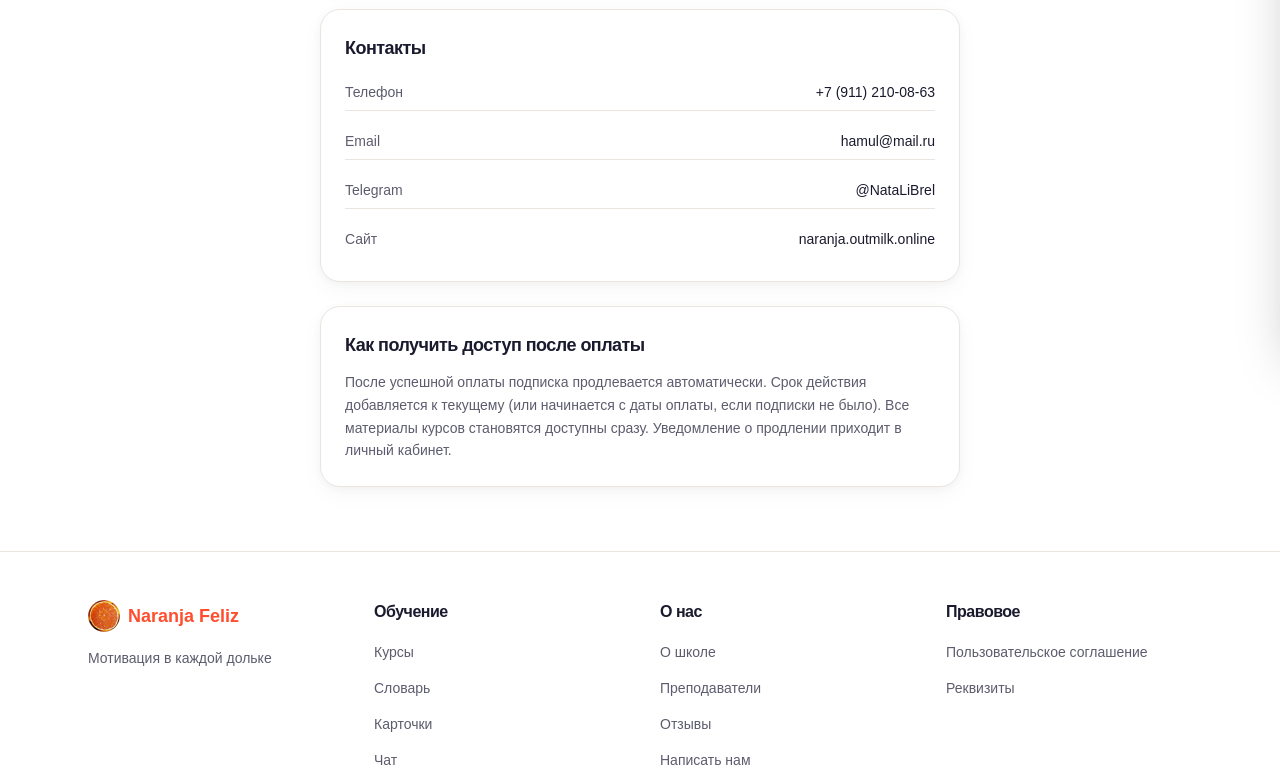
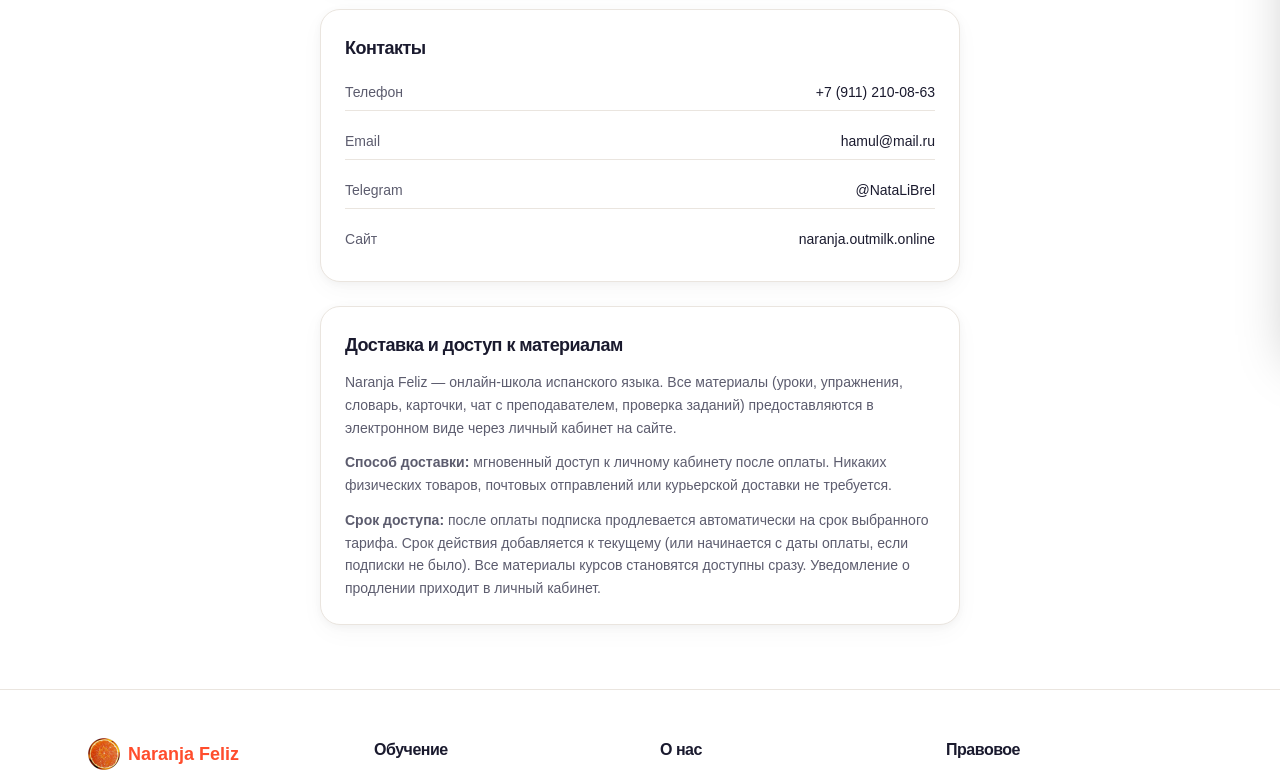
Before and after one commit to outmilker1978/-naranja-feliz, a Next.js app: page /requisites in a window 1280 px wide. Shown: the part 453-1236 px from the top of the page. Built offline with nearby package versions, Linux system fonts and the light colour scheme; no server answers.

Commit message:
delivery info: explicit for YooKassa approval on /requisites

```diff
--- a/src/app/requisites/page.tsx
+++ b/src/app/requisites/page.tsx
@@ -55,11 +55,22 @@ export default function RequisitesPage() {
         </div>
 
         <div className="card p-6">
-          <h2 className="text-lg font-semibold text-accent mb-3">Как получить доступ после оплаты</h2>
+          <h2 className="text-lg font-semibold text-accent mb-3">Доставка и доступ к материалам</h2>
           <p className="text-sm text-muted leading-relaxed">
-            После успешной оплаты подписка продлевается автоматически. Срок действия
-            добавляется к текущему (или начинается с даты оплаты, если подписки не было).
-            Все материалы курсов становятся доступны сразу. Уведомление о продлении
+            Naranja Feliz — онлайн-школа испанского языка. Все материалы
+            (уроки, упражнения, словарь, карточки, чат с преподавателем, проверка
+            заданий) предоставляются в электронном виде через личный кабинет на сайте.
+          </p>
+          <p className="text-sm text-muted leading-relaxed mt-3">
+            <strong>Способ доставки:</strong> мгновенный доступ к личному кабинету после
+            оплаты. Никаких физических товаров, почтовых отправлений или курьерской
+            доставки не требуется.
+          </p>
+          <p className="text-sm text-muted leading-relaxed mt-3">
+            <strong>Срок доступа:</strong> после оплаты подписка продлевается
+            автоматически на срок выбранного тарифа. Срок действия добавляется к
+            текущему (или начинается с даты оплаты, если подписки не было). Все
+            материалы курсов становятся доступны сразу. Уведомление о продлении
             приходит в личный кабинет.
           </p>
         </div>
```
